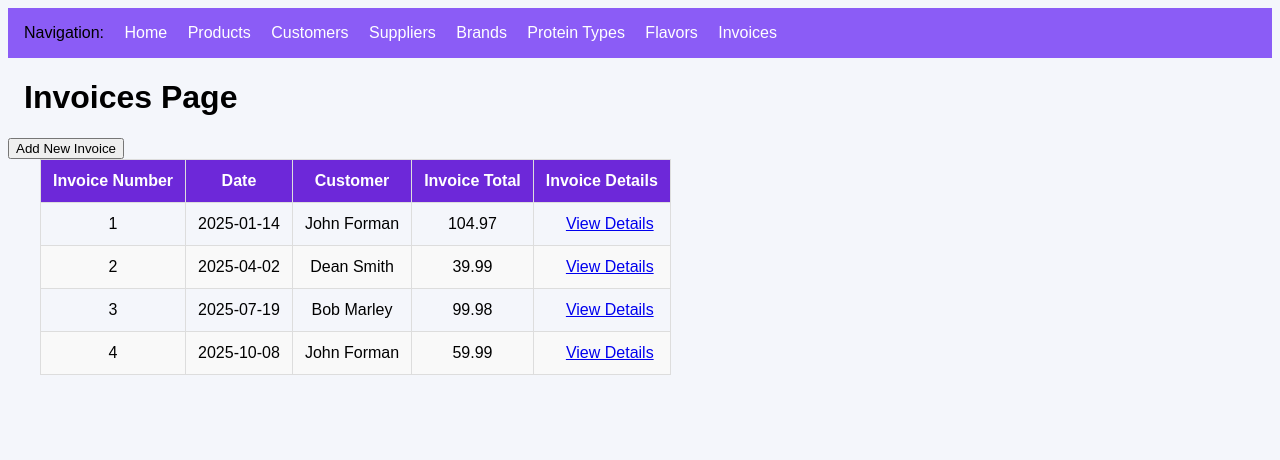
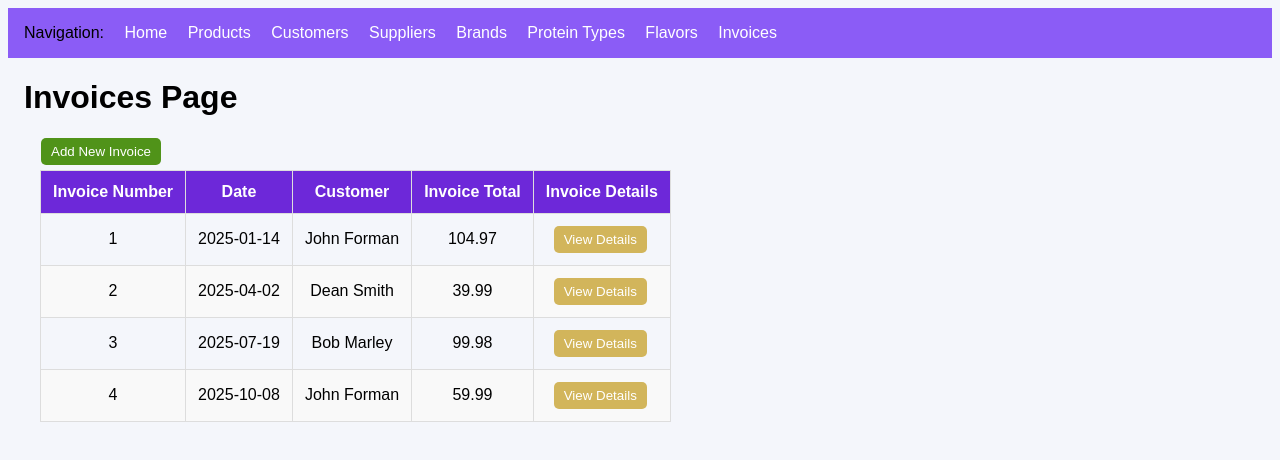
Before and after one commit to BrendxnW/the-protein-bros, a React app in the folder frontend/: page /invoices in a window 1280 px wide. Shown: the top 460 px of the page. Built offline with nearby package versions, Linux system fonts and the light colour scheme; no server answers; the HTML template or start-up script is replaced by a standard one.

Commit message:
added consistent styling

```diff
--- a/frontend/src/index.css
+++ b/frontend/src/index.css
@@ -68,7 +68,7 @@ a {
     margin-bottom: 20px;
 }
 
-.edit-button {
+.gen-button {
     background-color: #D2B55B;
     color: white;
     border-radius: 5px;
@@ -78,7 +78,7 @@ a {
     margin-right: 3px;
 }
 
-.edit-button:hover {
+.gen-button:hover {
     cursor: pointer;
     background-color: #C49102;
 }
--- a/frontend/src/pages/Customers.jsx
+++ b/frontend/src/pages/Customers.jsx
@@ -1,5 +1,5 @@
 import {useNavigate} from "react-router-dom";
-
+import "../index.css";
 
 function Customers({backendURL}) {
     const navigate = useNavigate();
@@ -38,7 +38,7 @@ function Customers({backendURL}) {
                         <td>{i.name}</td>
                         <td>{i.phone}</td>
                         <td>{i.address}</td>
-                        <td><button className="edit-button" onClick={() => navigate(`/edit-customer/${i.id}`)}>Edit</button>
+                        <td><button className="gen-button" onClick={() => navigate(`/edit-customer/${i.id}`)}>Edit</button>
                         <button className="delete-button" onClick={() => deleteCustomer()}>Delete</button></td>
                     </tr>
                 ))}
--- a/frontend/src/pages/Home.jsx
+++ b/frontend/src/pages/Home.jsx
@@ -1,8 +1,10 @@
 import {Link} from "react-router-dom";
+import "../index.css";
+
 function Home() {
     return (
         <>
-            <h1>Home page</h1>
+            <h1>Home Page</h1>
             <div className="homepageDescription">
                 <p>Database-driven storefront for The Protein Bros, an e-commerce
                 business selling protein powder.</p>
--- a/frontend/src/pages/Invoices.jsx
+++ b/frontend/src/pages/Invoices.jsx
@@ -1,57 +1,73 @@
-import {useNavigate, Link} from "react-router-dom";
+import { useNavigate } from "react-router-dom";
 
+function Invoices({ backendURL }) {
+    const navigate = useNavigate();
 
-function Invoices({backendURL}) {
-    const navigate = useNavigate();
+    const invoicesList = [
+        {
+            id: 1,
+            date: "2025-01-14",
+            customer: "John Forman",
+            total: 104.97
+        },
+        {
+            id: 2,
+            date: "2025-04-02",
+            customer: "Dean Smith",
+            total: 39.99
+        },
+        {
+            id: 3,
+            date: "2025-07-19",
+            customer: "Bob Marley",
+            total: 99.98
+        },
+        {
+            id: 4,
+            date: "2025-10-08",
+            customer: "John Forman",
+            total: 59.99
+        }
+    ];
 
     return (
         <>
             <h1>Invoices Page</h1>
 
-        <button onClick={() => navigate("/add-invoice")}>Add New Invoice</button>
+            <button
+                className="add-button"
+                onClick={() => navigate("/add-invoice")}
+            >
+                Add New Invoice
+            </button>
 
             <table>
                 <thead>
                     <tr>
                         <th>Invoice Number</th>
                         <th>Date</th>
-                    <th>Customer</th> {/* Name not ID here */}
+                        <th>Customer</th>
                         <th>Invoice Total</th>
-                    <th>Invoice Details</th> {/* Add link!! */}
+                        <th>Invoice Details</th>
                     </tr>
                 </thead>
+
                 <tbody>
-                <tr>
-                    <td>1</td>
-                    <td>2025-01-14</td>
-                    <td>John Forman</td>
-                    <td>104.97</td>
-                    <td><Link to={'/invoice-details/1'}>View Details</Link></td>
+                    {invoicesList.map((invoice) => (
+                        <tr key={invoice.id}>
+                            <td>{invoice.id}</td>
+                            <td>{invoice.date}</td>
+                            <td>{invoice.customer}</td>
+                            <td>{invoice.total}</td>
+                            <td>
+                                <button className="gen-button" onClick={() => navigate(`/invoice-details/${invoice.id}`)}>View Details</button>
+                            </td>
                         </tr>
-                <tr>
-                    <td>2</td>
-                    <td>2025-04-02</td>
-                    <td>Dean Smith</td>
-                    <td>39.99</td>
-                    <td><Link to={'/invoice-details/2'}>View Details</Link></td>
-                </tr>
-                <tr>
-                    <td>3</td>
-                    <td>2025-07-19</td>
-                    <td>Bob Marley</td>
-                    <td>99.98</td>
-                    <td><Link to={'/invoice-details/3'}>View Details</Link></td>
-                </tr>
-                <tr>
-                    <td>4</td>
-                    <td>2025-10-08</td>
-                    <td>John Forman</td>
-                    <td>59.99</td>
-                    <td><Link to={'/invoice-details/4'}>View Details</Link></td>
-                </tr>
+                    ))}
                 </tbody>
             </table>
         </>
-    )
+    );
 }
+
 export default Invoices;
--- a/frontend/src/pages/Products.jsx
+++ b/frontend/src/pages/Products.jsx
@@ -94,10 +94,8 @@ function Products({ backendURL }) {
                             <td>${product.price.toFixed(2)}</td>
                             <td>{product.inventory}</td>
                             <td>
-                                <button className="edit-button" onClick={() => deleteProduct(product.id)}>
-Edit</button>
-<button className="delete-button" onClick={() => deleteProduct(product.id)}>
-Delete</button>
+                                <button className="gen-button" onClick={() => deleteProduct(product.id)}>Edit</button>
+                                <button className="delete-button" onClick={() => deleteProduct(product.id)}>Delete</button>
                             </td>
                         </tr>
                     ))}
--- a/frontend/src/pages/Suppliers.jsx
+++ b/frontend/src/pages/Suppliers.jsx
@@ -1,6 +1,9 @@
-import {Link} from 'react-router-dom';
+import { useNavigate } from "react-router-dom";
+import "../index.css";
 
 function Suppliers({backendURL}) {
+    const navigate = useNavigate();
+
     const suppliersList = [
         {id: 1, supplier: "UNFI", contact: "John Doe", number: "206-444-1111", address: "123 Maple St"},
         {id: 2, supplier: "Europa Sports Products", contact: "Alex Smith", number: "718-333-2222", address: "987 Cedar Ln"},
@@ -27,7 +30,9 @@ function Suppliers({backendURL}) {
                         <td>{i.contact}</td>
                         <td>{i.number}</td>
                         <td>{i.address}</td>
-                        <td><Link to={`/supplier-products/${i.id}`}>Products</Link></td>
+                        <td>
+                            <button className="gen-button" onClick={() => navigate(`/supplier-products/${i.id}`)}>View Products</button>
+                        </td>
                     </tr>
                 ))}
             </tbody>
```
Lines whose indentation alone changed are shown as unchanged.
